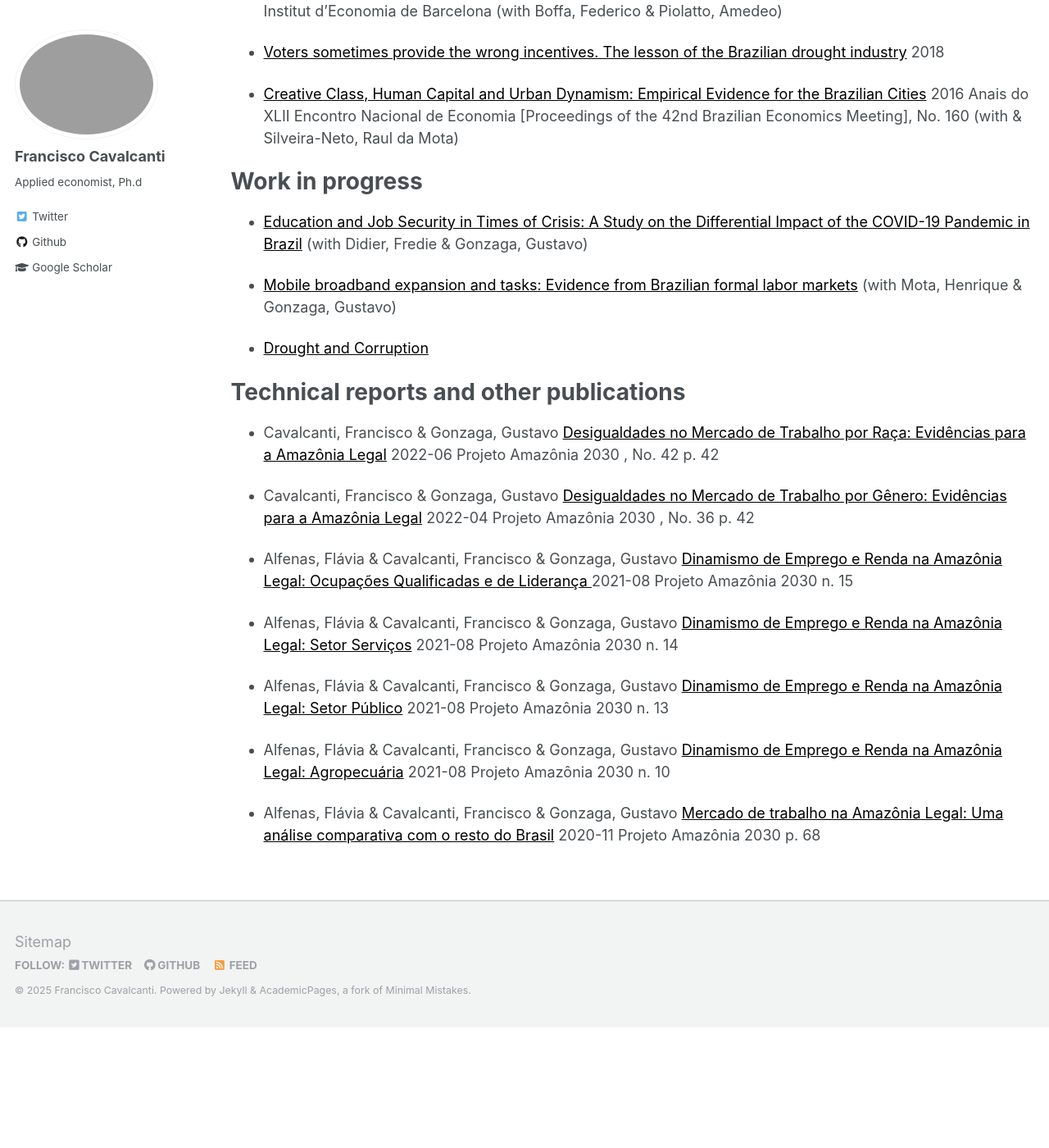
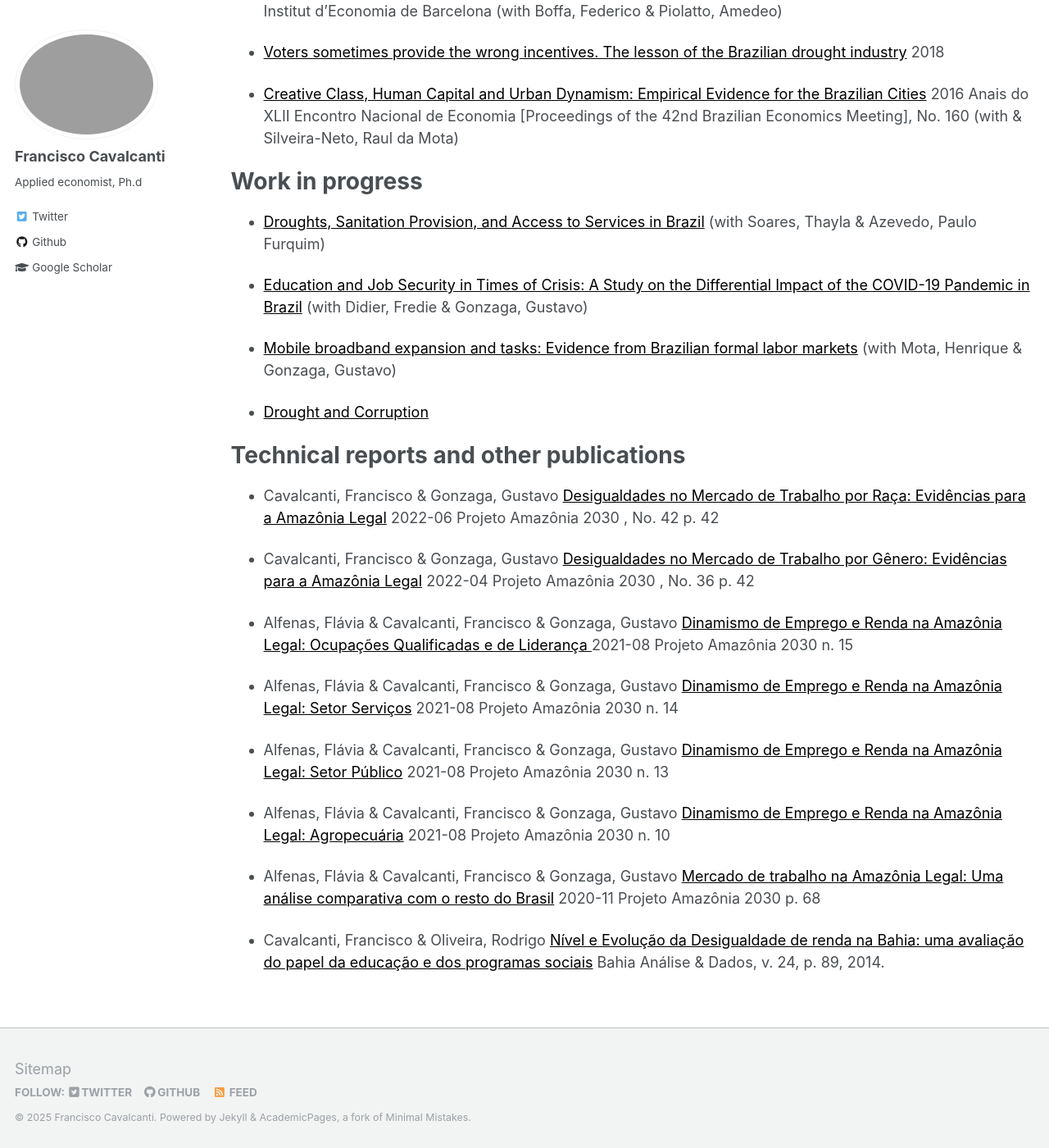
Before and after one commit to FranciscoCavalcanti/FranciscoCavalcanti.github.io, a Jekyll site: the page built from _pages/research.md, in a window 1280 px wide and 1400 px high, scrolled down 675 px. Shown: the whole window at 82% size. Built offline with Jekyll 4.4.1, drawn with Linux system fonts in a browser that asks for light colours; before the commit the page ends 1928 px from its top, so only the background shows below that; some of the changed text lies outside the part shown.

Commit message:
Edit CV ad Research section

```diff
--- a/_pages/research.md
+++ b/_pages/research.md
@@ -29,6 +29,8 @@ author_profile: true
 
 # Work in progress
 
+
+  * <a style='color: black;' href=''>Droughts, Sanitation Provision, and Access to Services in Brazil</a> (with Soares, Thayla & Azevedo, Paulo Furquim)
 
   * <a style='color: black;' href=''>Education and Job Security in Times of Crisis: A Study on the Differential Impact of the COVID-19 Pandemic in Brazil</a> (with Didier, Fredie & Gonzaga, Gustavo)
 
@@ -55,3 +57,5 @@ author_profile: true
 
 
   * Alfenas, Flávia &  Cavalcanti, Francisco & Gonzaga, Gustavo <a style='color: black;' href='https://amazonia2030.org.br/mercado-de-trabalho-na-amazonia-legal-uma-analise-comparativa-com-o-resto-do-brasil/'> Mercado de trabalho na Amazônia Legal: Uma análise comparativa com o resto do Brasil</a>  2020-11 Projeto Amazônia 2030 p. 68
+
+  * Cavalcanti, Francisco & Oliveira, Rodrigo <a style='color: black;' href='/'> Nível e Evolução da Desigualdade de renda na Bahia: uma avaliação do papel da educação e dos programas sociais</a>  Bahia Análise & Dados,  v. 24, p. 89, 2014.
```
Also changed, not shown: other parts of _pages/research.md (+1 -1 lines), 1 other file.
